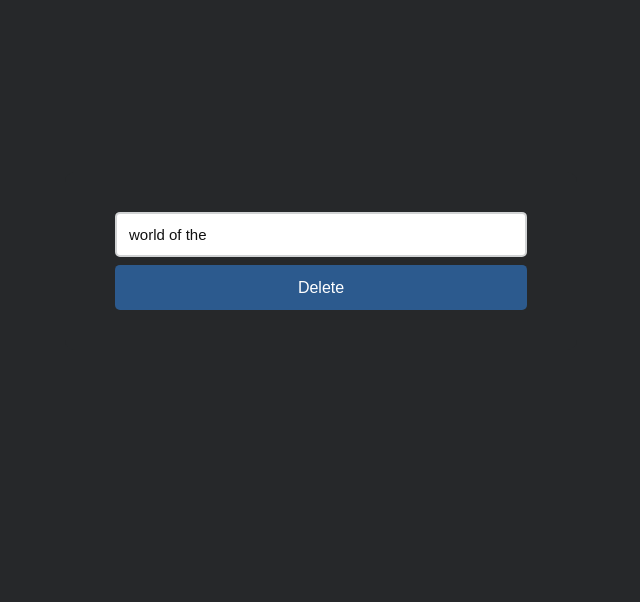
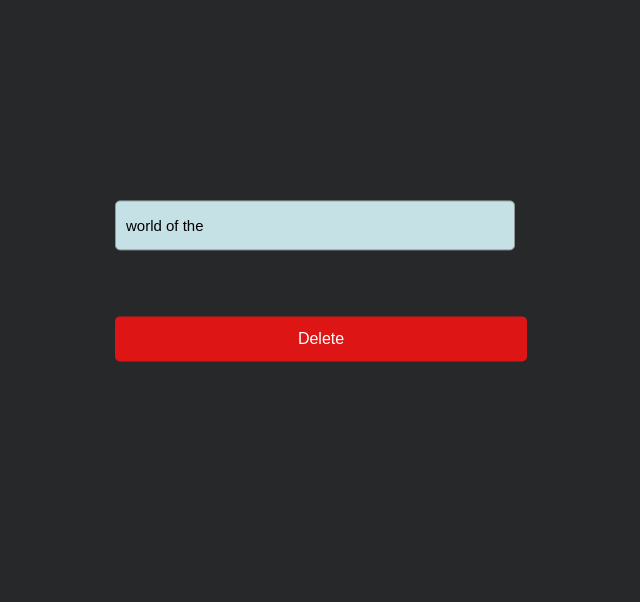
Before and after one commit to Amannuelzew/todo_project, a Django app: page /delete/11 in a window 1280 px wide. Shown: the part 219-821 px from the top of the page, without its empty margins (319-959 px from the left). Run offline with Django 5.2, Linux system fonts and the light colour scheme; data comes from the database, SQL or seed files in the repository; both versions use the stored data as it was after the commit.

Commit message:
delete button color changed and navigation added

```diff
--- a/static/app.css
+++ b/static/app.css
@@ -14,3 +14,7 @@ h1 {
   color: white;
   margin-top: 5%;
 }
+a {
+  text-decoration: inherit;
+  color: inherit;
+}
--- a/templates/layout.html
+++ b/templates/layout.html
@@ -14,7 +14,7 @@
 </head>
 <body>
     <header >
-      <h1>TODO</h1>
+      <h1><a href="{% url "index" %}">TODO</a></h1>
     </header>
     {% block content %}{% endblock content %}
 
--- a/todo/static/todo/index.css
+++ b/todo/static/todo/index.css
@@ -11,7 +11,7 @@
 }
 #newtask {
   position: relative;
-  margin: 40px 50px;
+  margin: 10px 50px;
 }
 #newtask input {
   width: 100%;
@@ -29,6 +29,10 @@
 #newtask input:focus {
   outline: none;
   border-color: #0d75ec;
+}
+#delete {
+  outline: none;
+  background-color: #de1515 !important;
 }
 #newtask button {
   position: relative;
--- a/todo/templates/todo/delete.html
+++ b/todo/templates/todo/delete.html
@@ -6,11 +6,19 @@
 {% block content %}
 
     <main class="container">
+        <div id="tasks">
+
+        <div class="task">
+                    <span id="taskname">
+                        {{todo.title}}
+                    </span>
+        </div>
+
+        </div>
         <div id="newtask">
             <form method="POST" action="{% url "delete" todo.id %}">
-                {{form.as_p}}
                 {% csrf_token %}
-                <button>Delete</button>
+                <button id="delete">Delete</button>
             </form>
         </div>
     </main>
--- a/todo/views.py
+++ b/todo/views.py
@@ -63,5 +63,4 @@ def delete(request,id):
         todo.delete()
         return HttpResponseRedirect("/")
     todo=Todo.objects.get(pk=id)
-    form=TodoForm(initial={"title":todo.title})
-    return render(request,"todo/delete.html",{"form":form,"todo":todo})
+    return render(request,"todo/delete.html",{"todo":todo})
```
Also changed, not shown: db.sqlite3.
